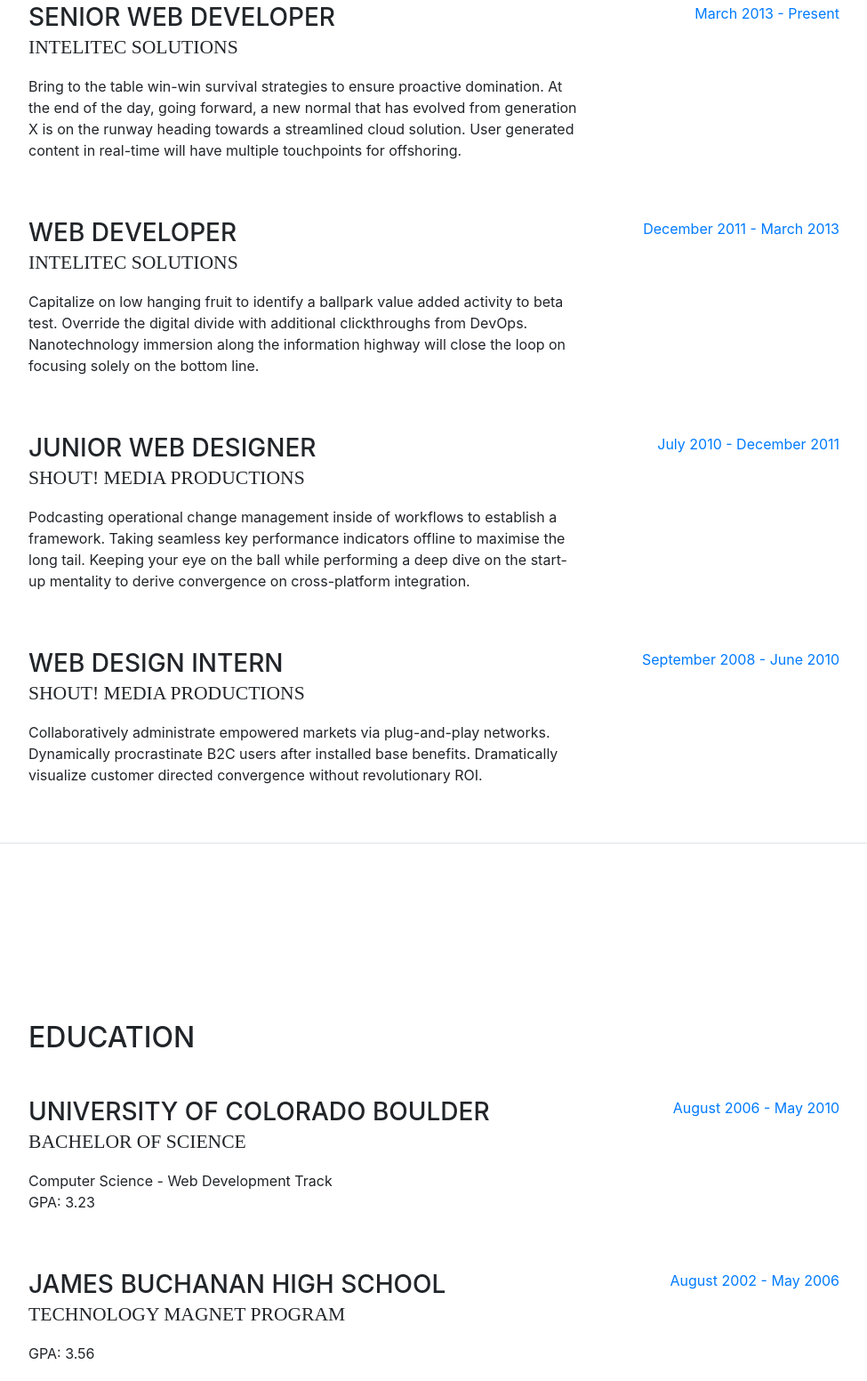
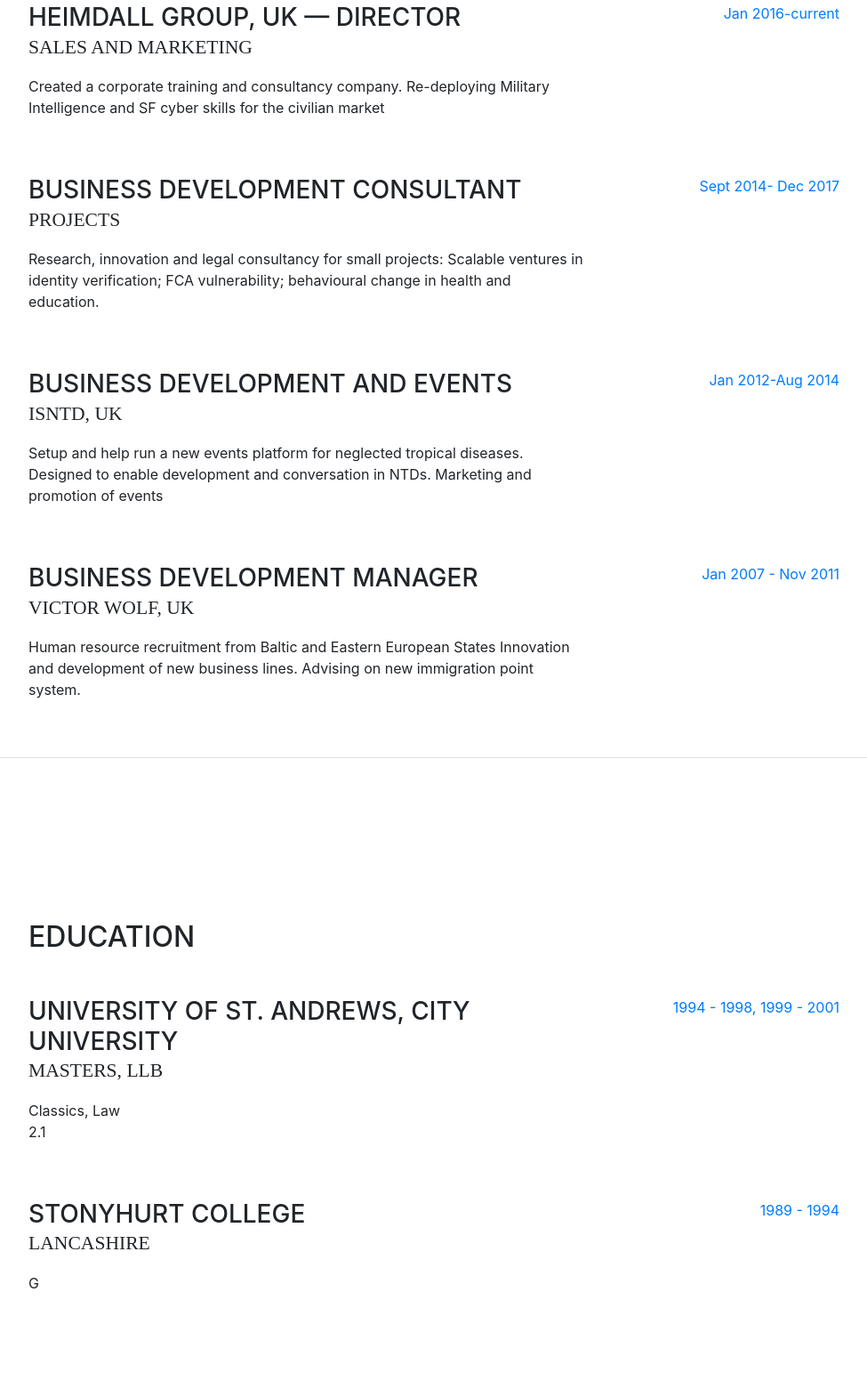
Before and after one commit to andappy/andappy.github.io, a website with bundled scripts: page index.html in a window 1280 px wide. Shown: the part 931-2483 px from the top of the page at 89% size, without its empty margins (288-1263 px from the left). Built offline with nearby package versions, Linux system fonts and the light colour scheme; a web font is replaced by a local one.

Commit message:
cv changes 2

```diff
--- a/index.html
+++ b/index.html
@@ -55,7 +55,7 @@
             <a class="nav-link js-scroll-trigger" href="#interests">Interests</a>
           </li>
           <li class="nav-item">
-            <a class="nav-link js-scroll-trigger" href="#awards">Awards</a>
+            <a class="nav-link js-scroll-trigger" href="#awards">Projects</a>
           </li>
         </ul>
       </div>
@@ -68,12 +68,10 @@
           <h1 class="mb-0">Andy
             <span class="text-primary">Paul</span>
           </h1>
-          <div class="subheading mb-5">Farringdon· London, CO 80810 · (317) 585-8468 ·
-            <a href="mailto:name@email.com">name@email.com</a>
+          <div class="subheading mb-5">Farringdon· London,  · 07525 194792 ·
+            <a href="mailto:name@email.com">adpaul@gmail.com</a>
           </div>
-          <p class="mb-5">I am experienced in leveraging agile frameworks to provide a robust synopsis for high level overviews. Iterative approaches to corporate strategy foster collaborative thinking to further the overall value proposition.</p>
-          <ul class="list-inline list-social-icons mb-0">
-            <li class="list-inline-item">
+          <       <li class="list-inline-item">
               <a href="#">
                 <span class="fa-stack fa-lg">
                   <i class="fa fa-circle fa-stack-2x"></i>
@@ -115,45 +113,56 @@
 
           <div class="resume-item d-flex flex-column flex-md-row mb-5">
             <div class="resume-content mr-auto">
-              <h3 class="mb-0">Senior Web Developer</h3>
-              <div class="subheading mb-3">Intelitec Solutions</div>
-              <p>Bring to the table win-win survival strategies to ensure proactive domination. At the end of the day, going forward, a new normal that has evolved from generation X is on the runway heading towards a streamlined cloud solution. User generated content in real-time will have multiple touchpoints for offshoring.</p>
+              <h3 class="mb-0">Heimdall Group, UK — Director</h3>
+              <div class="subheading mb-3">Sales and marketing</div>
+              <p>Created a corporate training and consultancy company. Re-deploying Military Intelligence and SF cyber skills for the civilian market
+                              </p>
             </div>
             <div class="resume-date text-md-right">
-              <span class="text-primary">March 2013 - Present</span>
+              <span class="text-primary">Jan 2016-current</span>
             </div>
           </div>
 
           <div class="resume-item d-flex flex-column flex-md-row mb-5">
             <div class="resume-content mr-auto">
-              <h3 class="mb-0">Web Developer</h3>
-              <div class="subheading mb-3">Intelitec Solutions</div>
-              <p>Capitalize on low hanging fruit to identify a ballpark value added activity to beta test. Override the digital divide with additional clickthroughs from DevOps. Nanotechnology immersion along the information highway will close the loop on focusing solely on the bottom line.</p>
+              <h3 class="mb-0">Business development consultant
+              </h3>
+              <div class="subheading mb-3">Projects</div>
+              <p>Research, innovation and legal consultancy for small projects:
+                Scalable ventures in identity verification; FCA vulnerability; behavioural change in health and education.
+                </p>
             </div>
             <div class="resume-date text-md-right">
-              <span class="text-primary">December 2011 - March 2013</span>
+              <span class="text-primary">Sept 2014- Dec 2017</span>
             </div>
           </div>
 
           <div class="resume-item d-flex flex-column flex-md-row mb-5">
             <div class="resume-content mr-auto">
-              <h3 class="mb-0">Junior Web Designer</h3>
-              <div class="subheading mb-3">Shout! Media Productions</div>
-              <p>Podcasting operational change management inside of workflows to establish a framework. Taking seamless key performance indicators offline to maximise the long tail. Keeping your eye on the ball while performing a deep dive on the start-up mentality to derive convergence on cross-platform integration.</p>
+              <h3 class="mb-0">Business development and events
+              </h3>
+              <div class="subheading mb-3">ISNTD, UK</div>
+              <p>Setup and help run a new events platform for neglected tropical diseases.
+                Designed to enable development and conversation in NTDs.
+                Marketing and promotion of events
+                </p>
             </div>
             <div class="resume-date text-md-right">
-              <span class="text-primary">July 2010 - December 2011</span>
+              <span class="text-primary">Jan 2012-Aug 2014</span>
             </div>
           </div>
 
           <div class="resume-item d-flex flex-column flex-md-row">
             <div class="resume-content mr-auto">
-              <h3 class="mb-0">Web Design Intern</h3>
-              <div class="subheading mb-3">Shout! Media Productions</div>
-              <p>Collaboratively administrate empowered markets via plug-and-play networks. Dynamically procrastinate B2C users after installed base benefits. Dramatically visualize customer directed convergence without revolutionary ROI.</p>
+              <h3 class="mb-0"> Business Development Manager
+              </h3>
+              <div class="subheading mb-3">Victor Wolf, UK</div>
+              <p>Human resource recruitment from Baltic and Eastern European States
+                Innovation and development of new business lines.
+                Advising on new immigration point system.                </p>
             </div>
             <div class="resume-date text-md-right">
-              <span class="text-primary">September 2008 - June 2010</span>
+              <span class="text-primary">Jan  2007 - Nov 2011</span>
             </div>
           </div>
 
@@ -167,24 +176,24 @@
 
           <div class="resume-item d-flex flex-column flex-md-row mb-5">
             <div class="resume-content mr-auto">
-              <h3 class="mb-0">University of Colorado Boulder</h3>
-              <div class="subheading mb-3">Bachelor of Science</div>
-              <div>Computer Science - Web Development Track</div>
-              <p>GPA: 3.23</p>
+              <h3 class="mb-0">University of St. Andrews, City University</h3>
+              <div class="subheading mb-3">Masters, LLB</div>
+              <div>Classics, Law</div>
+              <p>2.1</p>
             </div>
             <div class="resume-date text-md-right">
-              <span class="text-primary">August 2006 - May 2010</span>
+              <span class="text-primary">1994 - 1998, 1999 - 2001 </span>
             </div>
           </div>
 
           <div class="resume-item d-flex flex-column flex-md-row">
             <div class="resume-content mr-auto">
-              <h3 class="mb-0">James Buchanan High School</h3>
-              <div class="subheading mb-3">Technology Magnet Program</div>
-              <p>GPA: 3.56</p>
+              <h3 class="mb-0">Stonyhurt College</h3>
+              <div class="subheading mb-3">Lancashire</div>
+              <p>G</p>
             </div>
             <div class="resume-date text-md-right">
-              <span class="text-primary">August 2002 - May 2006</span>
+              <span class="text-primary">1989 - 1994</span>
             </div>
           </div>
 
```
